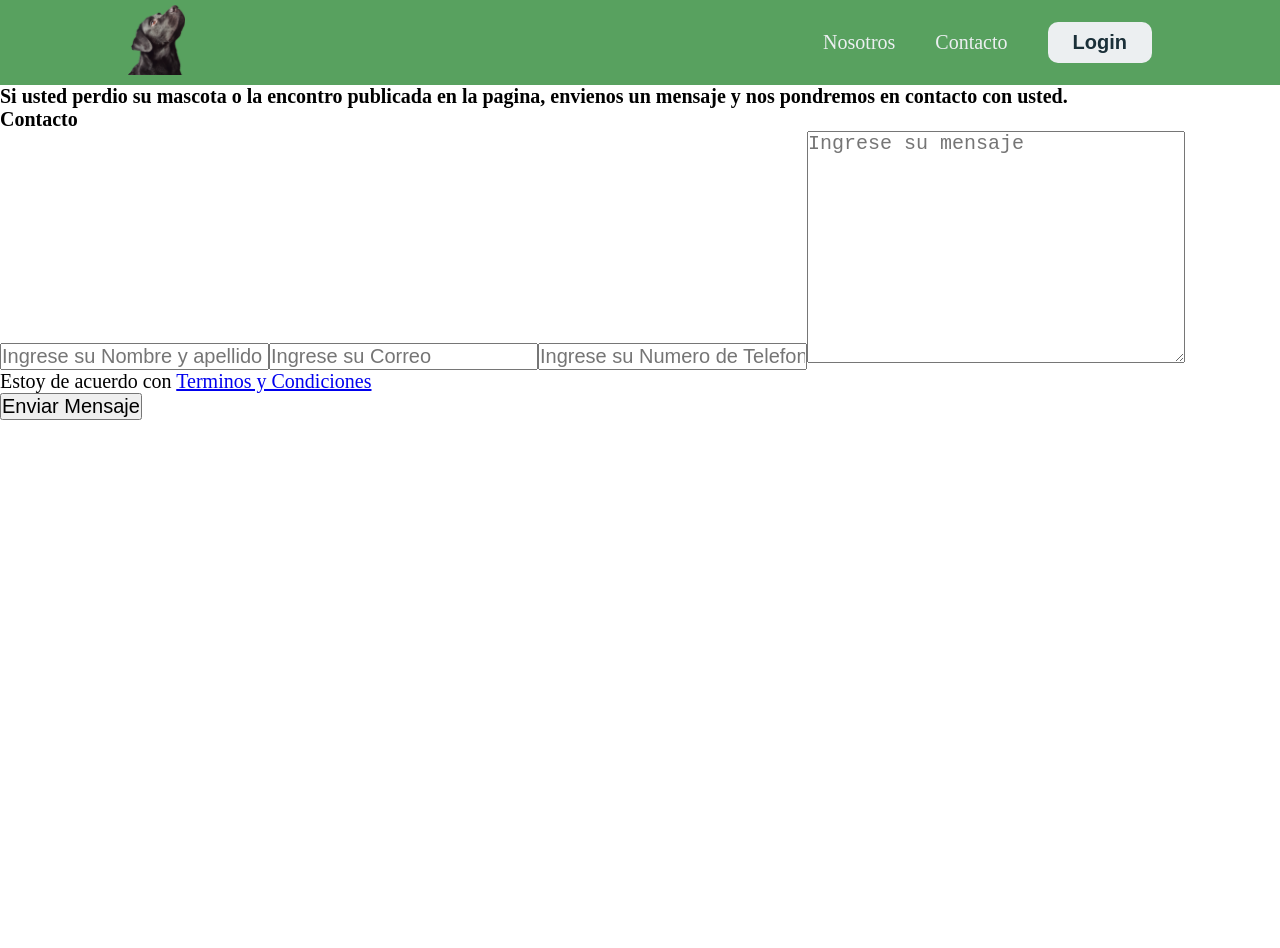
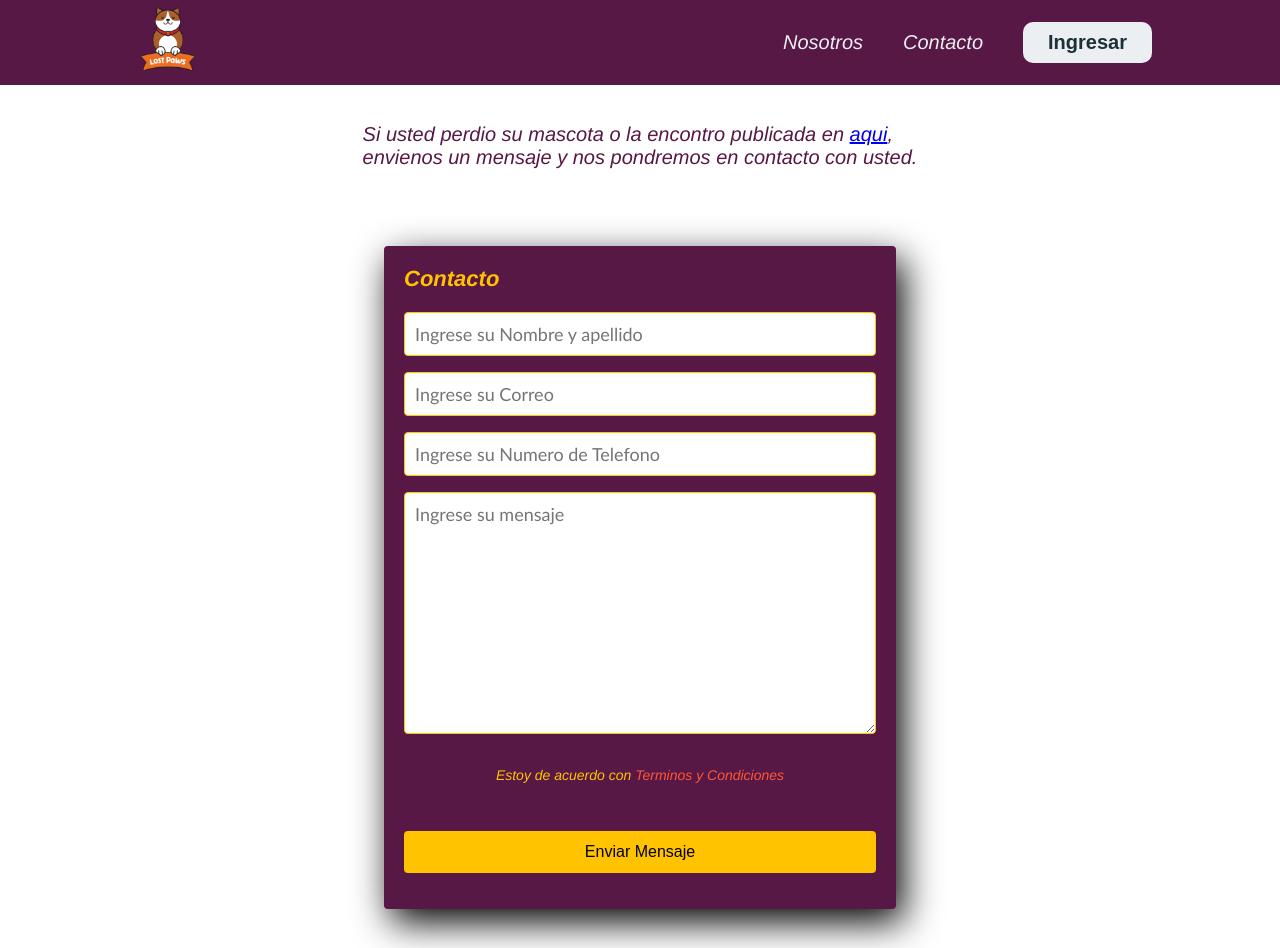
Before and after one commit to Matias-F-Acevedo/Lost-Paws, a React (Vite) app: page /contacto in a window 1280 px wide. Before the commit the page ends 800 px from the top, so only its background shows below. Built offline with nearby package versions, Linux system fonts and the light colour scheme.

Commit message:
en espaniol con css

```diff
--- a/package.json
+++ b/package.json
@@ -10,10 +10,14 @@
     "preview": "vite preview"
   },
   "dependencies": {
+    "firebase": "^9.23.0",
     "react": "^18.2.0",
     "react-dom": "^18.2.0",
     "react-icons": "^4.9.0",
-    "react-router-dom": "^6.13.0"
+    "react-responsive-carousel": "^3.2.23",
+    "react-router-dom": "^6.13.0",
+    "sweetalert2": "^11.7.12",
+    "uuid": "^9.0.0"
   },
   "devDependencies": {
     "@types/react": "^18.0.37",
--- a/src/contacto/FormContacto.jsx
+++ b/src/contacto/FormContacto.jsx
@@ -1,5 +1,6 @@
 import { useRef } from "react";
 import Navbar from "../navbar/Navbar"
+import "./formContacto.css"
 
 
 
@@ -41,18 +42,20 @@ const FormContacto = () => {
 
 return (
   <>
-  <Navbar/>
+  <Navbar />
+    <div id="divFormContacto">
+      <p id="parOutForm">Si usted perdio su mascota o la encontro publicada en <a href="/">aqui</a>, <br /> envienos un mensaje y nos pondremos en contacto con usted.</p>
     <form id="formContacto" action="" className="form-register" onSubmit={handleSubmit}>
-    <h3>Si usted perdio su mascota o la encontro publicada en la pagina, envienos un mensaje y nos pondremos en contacto con usted.</h3>
       <h4>Contacto</h4>
       <input ref={nombreCompleto} className="controls" type="text" name="nombreCompleto" id="nombreCompleto" placeholder="Ingrese su Nombre y apellido" />
       <input ref={email} className="controls" type="email" name="correo" id="correo" placeholder="Ingrese su Correo" />
       <input ref={telefono} className="controls" type="tel" id="phone" name="phone" placeholder='Ingrese su Numero de Telefono'required
         pattern="^(?:(?:00)?549?)?0?(?:11|[2368]\d)(?:(?=\d{0,2}15)\d{2})??\d{8}$"/>
       <textarea ref={mensaje} className= "controls" name="mensaje" id="mensaje" cols="30" rows="10" placeholder='Ingrese su mensaje'></textarea>
-      <p>Estoy de acuerdo con <a href="#">Terminos y Condiciones</a></p>
+      <p id="parOnForm">Estoy de acuerdo con <a href="#">Terminos y Condiciones</a></p>
       <input className="botons" type="submit" value="Enviar Mensaje" />
     </form>
+    </div>
   </>
 )
 }
--- /dev/null
+++ b/src/contacto/formContacto.css
@@ -0,0 +1,78 @@
+#divFormContacto{
+    display: flex;
+    flex-direction: column;
+    align-items: center;
+}
+#parOutForm{
+    margin: 3%;
+    color: rgb(88, 24, 69)
+}
+#formContacto{
+    margin: 3%;
+    font-style: italic;
+    font-family: 'Franklin Gothic Medium', 'Arial Narrow', Arial, sans-serif;
+    color: rgb(255, 195, 0)
+}
+.form-register {
+    background: rgb(88, 24, 69);
+    width: 40%;
+    padding: 20px;
+    margin: auto;
+    margin-top: 3%;
+    margin-bottom: 20px;
+    border-radius: 4px;
+    font-family: 'calibri';
+    color: rgb(0, 0, 0);
+    box-shadow: 7px 13px 37px #000000;
+  }
+  .form-register h4 {
+    font-size: 22px;
+    margin-bottom: 20px;
+    color: rgb(255, 195, 0)
+  }
+  .controls {
+    width: 100%;
+    background: rgb(255, 255, 255);
+    padding: 10px;
+    border-radius: 4px;
+    margin-bottom: 16px;
+    border: 1px solid rgb(255, 195, 0);
+    font-family: 'calibri';
+    font-size: 18px;
+    color: rgb(0, 0, 0);
+  }
+  .form-register p {
+    height: 5%;
+    text-align: center;
+    font-size: 18px;
+    line-height: 40px;
+  }
+  .form-register a {
+    color: rgb(255, 87, 51);
+    text-decoration: none;
+    font-size: 14px;
+  }
+  .form-register a:hover {
+    color: rgb(0, 0, 0);
+    text-decoration: underline;
+  }
+  .form-register .botons {
+    width: 100%;
+    background: rgb(255, 195, 0);
+    border: none;
+    padding: 12px;
+    color: rgb(0, 0, 0);
+    margin: 16px 0;
+    font-size: 16px;
+    border-radius: 4px;
+  }
+  .form-register h3{
+    font-size: 14px;
+  }
+  .form-register .botons:hover{
+    color: rgb(0, 0, 0);
+    background-color: green;
+  }
+  #parOnForm{
+    font-size: 14px;
+  }
--- a/src/navbar/Buscador.jsx
+++ b/src/navbar/Buscador.jsx
@@ -22,7 +22,7 @@ function handleKeyUp(e)  {
 
 
     return(
-      <input type="text" onKeyUp={handleKeyUp} id="inputSearch" placeholder="Search by breed"/>
+      <input type="text" onKeyUp={handleKeyUp} id="inputSearch" placeholder="Buscar mascota"/>
     )
 }
 
--- a/src/navbar/Navbar.jsx
+++ b/src/navbar/Navbar.jsx
@@ -48,7 +48,7 @@ function Navbar({ componenteAdicional }) {
             {user ?
                 <button onClick={handleLogout} className="btn btnCloseSession">Cerrar sesion</button>
                 :
-                <Link to={"/login"} className="btn"><button>Login</button></Link>
+                <Link to={"/login"} className="btn"><button>Ingresar</button></Link>
             }
 
             <button onClick={openNav} className="menu">Menu</button>
@@ -62,7 +62,7 @@ function Navbar({ componenteAdicional }) {
                     {user ?
                         <button onClick={handleLogout} className="btnCloseSession">Cerrar sesion</button>
                         :
-                        <Link to={"/login"} className="btn"><button>Login</button></Link>}
+                        <Link to={"/login"} className="btn"><button>Ingresar</button></Link>}
 
                 </div>
             </div>
--- a/src/navbar/navbar.css
+++ b/src/navbar/navbar.css
@@ -9,7 +9,7 @@
 
 
 .header{
-    background-color: rgba(23, 124, 32, 0.719);
+    background-color: rgba(88, 24, 69);
     display: flex;
     justify-content: flex-end;
     align-items: center;
@@ -24,7 +24,7 @@
 }
 
 .header .logo img{
-    height: 70px;
+    height: 80px;
     width: auto;
 
     /* el tiempo de la transition en el logo, para que no sea brusco el cambio */
--- /dev/null
+++ b/src/nosotros/nosotros.css
@@ -0,0 +1,47 @@
+
+body {
+    color: rgb(88, 24, 69);
+    font-style: italic;
+    font-family: 'Franklin Gothic Medium', 'Arial Narrow', Arial, sans-serif;
+    margin: 0;
+    padding: 0;
+  }
+
+  .container {
+    max-width: 1500px;
+    margin: 3%;
+    padding: 10px;
+    display: flex;
+    flex-direction: column;
+  }
+
+  h2 {
+    text-align: center;
+    font-size: 30px;
+    margin-bottom: 10px;
+  }
+
+  p {
+    margin-bottom: 20px;
+  }
+
+
+  .email {
+    font-weight: bold;
+    color: blue;
+  }
+
+  .email:hover {
+    text-decoration: underline;
+  }
+
+  /* Estilos para las imágenes */
+
+  .carousel-container {
+    display: flex;
+    justify-content: center;
+    align-items: center;
+    width: 500px;
+    margin-top: 20px;
+    margin-left: 25%;
+  }
--- a/src/principal/principal.css
+++ b/src/principal/principal.css
@@ -9,7 +9,7 @@
 }
 
 .card {
-    background-color: bisque;
+    background-color: rgb(218, 247, 166);
     width: 300px;
     height: 440px;
     border-radius: 10px;
@@ -20,7 +20,83 @@
 
 
 .card:hover{
-    background-color:rgb(236, 239, 241); ;
+    background-color:rgb(144, 12, 63); ;
+
+}
+
+
+
+.container-contenido ul li {
+    list-style: none;
+}
+
+.container-contenido ul {
+    display: flex;
+    flex-direction: column;
+    gap: 7px;
+    padding-left: 6px;
+}
+
+
+.imagen-perro {
+    width: 100%;
+    height: 90%;
+    border-radius: 4px;
+}
+
+.container-img {
+    height: 200px;
+    display: flex;
+    justify-content: center;
+    flex-direction: column;
+
+}
+
+.container-contenido {
+    padding-top: 7px;
+
+}
+
+.nombre-perro {
+    background-color: rgb(255, 87, 51);
+    text-align: center;
+}
+
+
+
+
+
+.filtro{
+    display: none;
+}
+
+
+
+
+
+.container-card {
+    display: flex;
+    flex-wrap: wrap;
+    gap: 20px;
+    align-items: center;
+    justify-content: center;
+    padding-top: 10px;
+    margin: 1%;
+}
+
+.card {
+    background-color: rgb(218, 247, 166);
+    width: 300px;
+    height: 440px;
+    border-radius: 10px;
+    padding: 15px;
+    cursor: pointer;
+
+}
+
+
+.card:hover{
+    background-color:rgb(255, 87, 51); ;
 
 }
 
@@ -75,14 +151,14 @@
 
 
 .dialog{
-    background-color: bisque;
+    background-color: rgb(88, 24, 69);
     border-radius: 5px;
     flex-direction: column;
     width: 60%;
     height: 110%;
     position: absolute;
     margin: auto;
-
+    color: rgb(255, 87, 51);
 }
 
 .dialog form{
@@ -129,7 +205,6 @@
     width: 30%;
     height: 40px;
     text-align: center;
-
 
 }
 
--- a/src/usuarios/login/Login.css
+++ b/src/usuarios/login/Login.css
@@ -1,6 +1,6 @@
 .container-login {
     display: flex;
-    background-color: rgba(23, 124, 31, 0.219);
+    background-color: rgba(88, 24, 69);
     width: 40%;
     justify-content: center;
     margin: auto;
@@ -9,6 +9,7 @@
 }
 
 .title-login {
+    color: rgba(255, 195, 0);
     font-size: 30px;
     font-family: 'Gill Sans', 'Gill Sans MT', Calibri, 'Trebuchet MS', sans-serif;
     padding-bottom: 4%;
@@ -51,6 +52,7 @@
 
 
 .form-login button {
+    background-color: rgba(255, 195, 0);
     border-radius: 5px;
     width: 50%;
     height: 40%;
--- a/src/usuarios/login/Login.jsx
+++ b/src/usuarios/login/Login.jsx
@@ -66,19 +66,19 @@ function Login() {
             <Navbar/>
             {user ?
                 <div className="container-login-welcome">
-                    <h1 className="login-welcome">{`Welcome ${userName.toLocaleUpperCase()} 🐾`}</h1>
+                    <h1 className="login-welcome">{`Bienvenido ${userName.toLocaleUpperCase()} 🐾`}</h1>
 
                 </div>
 
                 :
                 <div className="container-login">
                     <div className="login">
-                        <h1 className="title-login">Log in</h1>
+                        <h1 className="title-login">Iniciar sesion</h1>
                         <p className="p-error">{error}</p>
                         <form onSubmit={handleSubmit} className="form-login">
                             <input type="text" value={userName} placeholder="User" onChange={event => setUserName(event.target.value)} />
                             <input type="password" value={password} placeholder="Password" onChange={event => setPassword(event.target.value)} />
-                            <button type="submit">Sing in</button>
+                            <button type="submit">Ingresar</button>
                         </form>
                     </div>
                 </div>
```
Also changed, not shown: src/nosotros/Nosotros.jsx (+37 -3 lines), src/principal/Principal.jsx (+19 -19 lines), src/navbar/logo.png, 1 other file (tests, documents, lock files or other folders).
